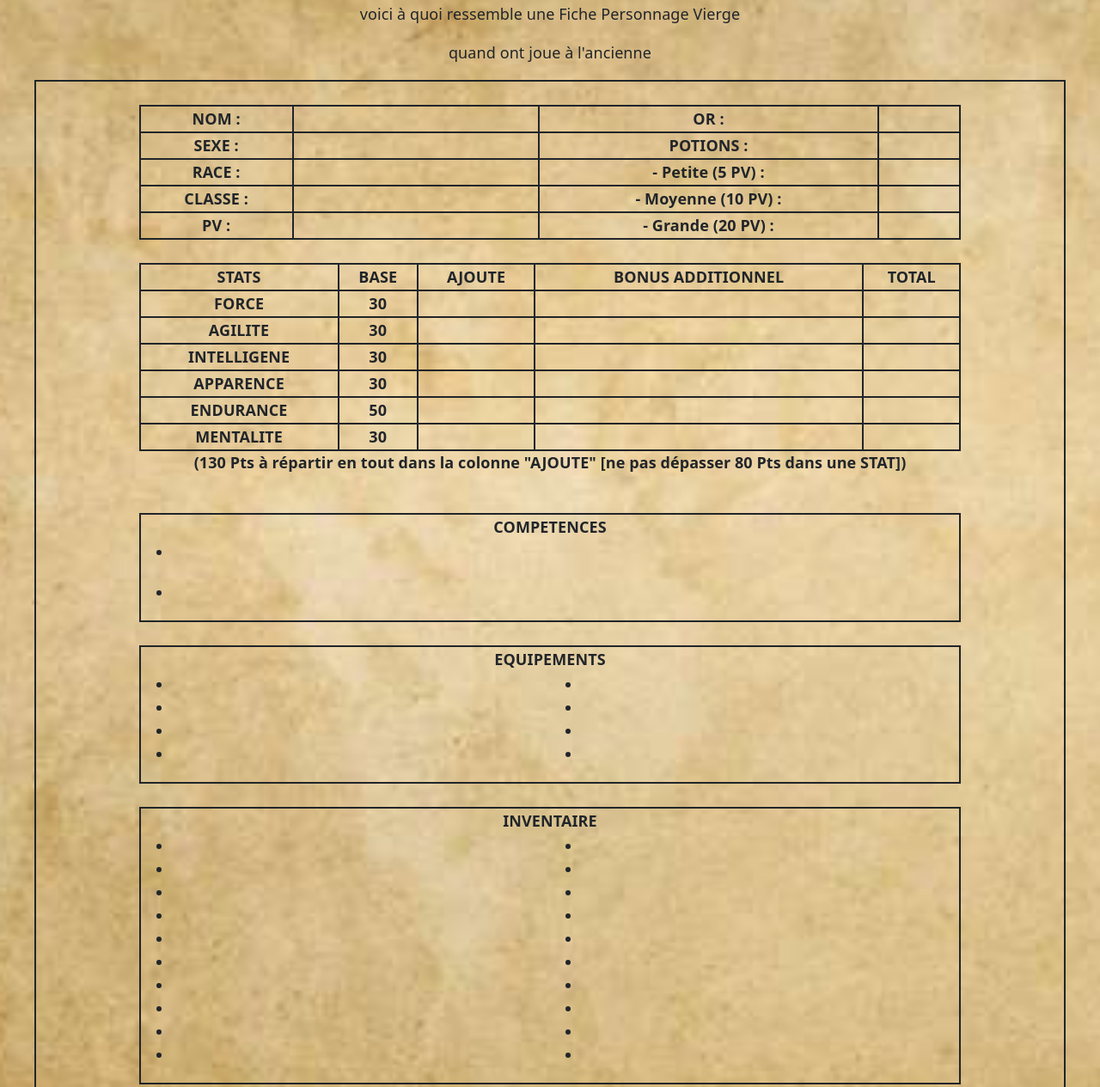
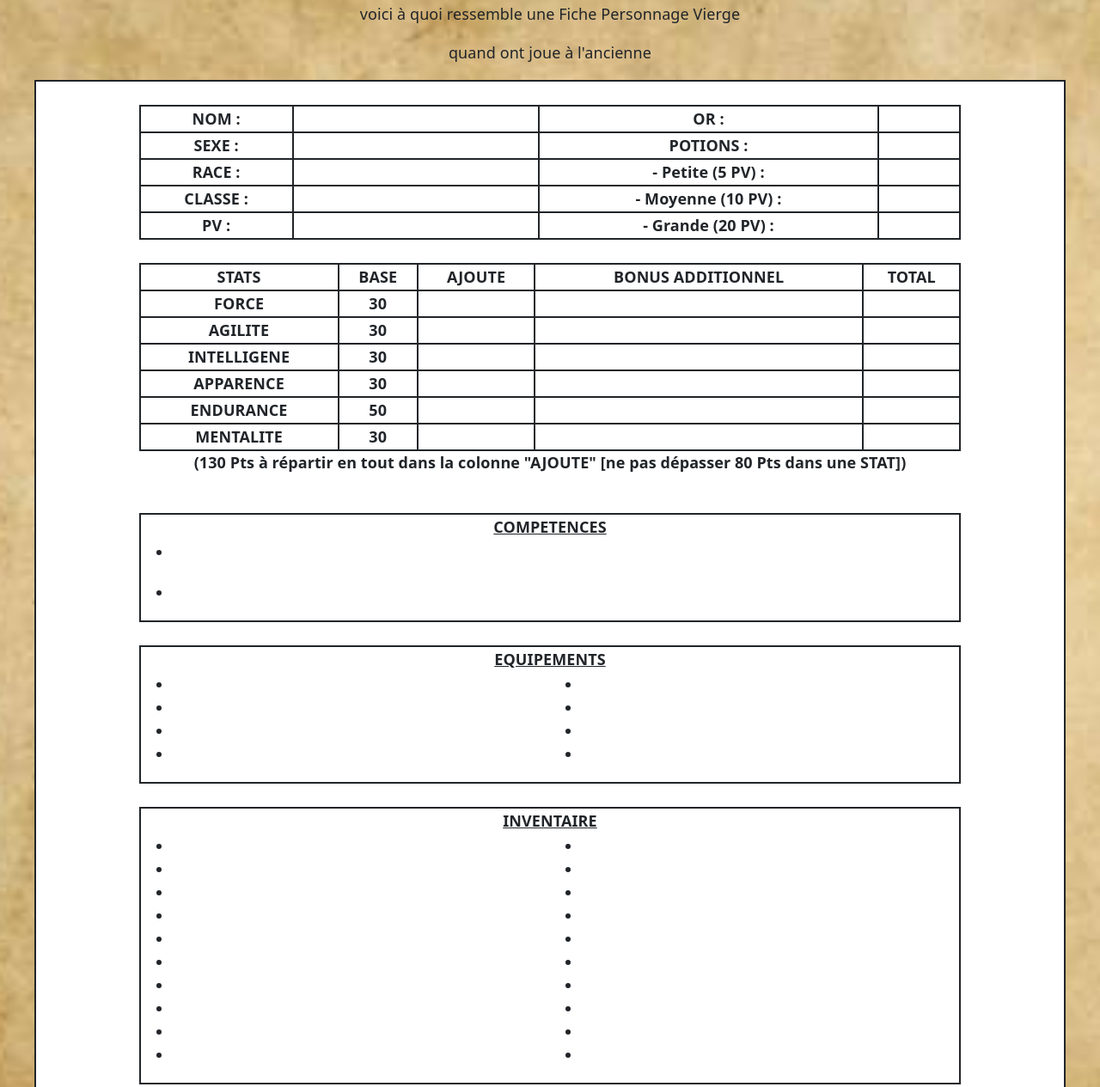
Before and after one commit to HergieCodage/ShishaRyuu.github.io, a plain HTML site: page fiche_perso_type.html in a window 1280 px wide. Shown: the part 165-1430 px from the top of the page at 86% size. Drawn offline with Linux system fonts and the light colour scheme.

Commit message:
MEP FichePerso

```diff
--- a/fiche_perso_type.html
+++ b/fiche_perso_type.html
@@ -36,9 +36,9 @@
             <p>voici à quoi ressemble une Fiche Personnage Vierge</p>
             <p>quand ont joue à l'ancienne</p>
         </div>
-        <div class="border border-2 border-dark">
+        <div class="border border-2 border-dark bg-white">
             <br>
-            <center><table class="border border-2 border-dark" width="80%">
+            <center><table class="border border-2 border-dark" width="80%" bgcolor="#FFFFFF">
                 <tr>
                     <td class="border border-2 border-dark" align="center"><b>NOM :</b></td>
                     <td class="border border-2 border-dark" width="30%"></td>
@@ -71,7 +71,7 @@
                 </tr>
             </table></center>
             <br>
-            <center><table class="border border-2 border-dark" width="80%">
+            <center><table class="border border-2 border-dark" width="80%" bgcolor="#FFFFFF">
             <tr>
                 <td class="border border-2 border-dark" align="center"><b>STATS</b></td>
                 <td class="border border-2 border-dark" align="center"><b>BASE</b></td>
@@ -124,17 +124,17 @@
             </table></center>
             <p align="center"><b>(130 Pts à répartir en tout dans la colonne "AJOUTE" [ne pas dépasser 80 Pts dans une STAT])</b></p>
             <br>
-            <center><table class="border border-2 border-dark" width="80%">
+            <center><table class="border border-2 border-dark" width="80%" bgcolor="#FFFFFF">
             <tr>
-                <td colspan="2" align="center"><b>COMPETENCES</b></td>
+                <td colspan="2" align="center"><b><u>COMPETENCES</u></b></td>
             </tr>
             <tr><td><ul><li></li></ul></td></tr>
             <tr><td><ul><li></li></ul></td></tr>
             </table></center>
             <br>
-            <center><table class="border border-2 border-dark" width="80%">
+            <center><table class="border border-2 border-dark" width="80%" bgcolor="#FFFFFF">
             <tr>
-                <td colspan="2" align="center"><b>EQUIPEMENTS</b></td>
+                <td colspan="2" align="center"><b><u>EQUIPEMENTS</u></b></td>
             </tr>
             <tr>
                 <td>
@@ -156,9 +156,9 @@
             </tr>
             </table></center>
             <br>
-            <center><table class="border border-2 border-dark" width="80%">
+            <center><table class="border border-2 border-dark" width="80%" bgcolor="#FFFFFF">
             <tr>
-                <td colspan="2" align="center"><b>INVENTAIRE</b></td>
+                <td colspan="2" align="center"><b><u>INVENTAIRE</u></b></td>
             </tr>
             <tr>
                 <td>
```
